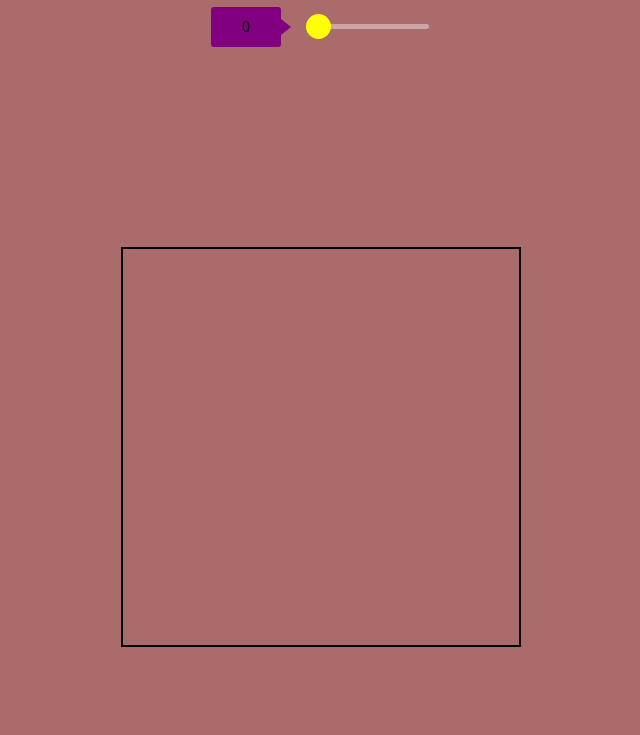
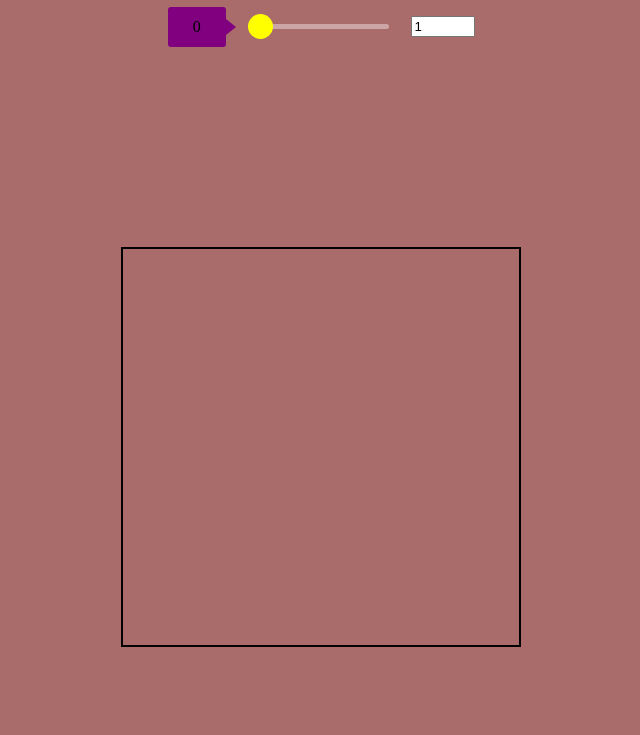
Before and after one commit to AngelX62/Etch-a-Sketch, a plain HTML site: page index.html in a window 1280 px wide. Shown: the part 81-816 px from the top of the page, without its empty margins (319-959 px from the left). Drawn offline with Linux system fonts and the light colour scheme.

Commit message:
Added custom input forr users to select the amount of grid

```diff
--- a/index.html
+++ b/index.html
@@ -14,6 +14,7 @@
         <div id="sliderContainer">
             <div id="number">0</div>
             <input type="range" min="1" max="100" value="1" id="slider">
+            <input type="number" id="gridInput" min="1" max="100" value="1" placeholder="Enter size">
         </div>
     </div>
 
```
